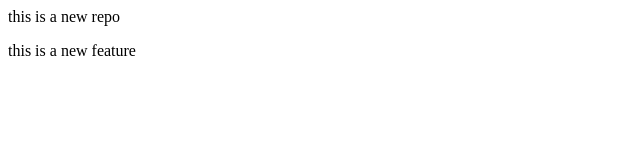
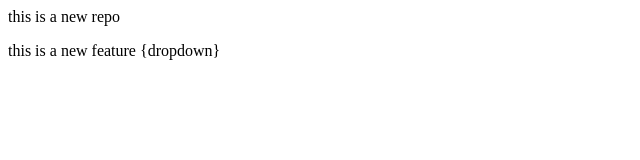
Before and after one commit to Priyanka-tech-lab/Localrepo, a plain HTML site: page index.html in a window 1280 px wide. Shown: the full height of the page, 0-640 px from the left. Drawn offline with Linux system fonts and the light colour scheme.

Commit message:
add dropdown

```diff
--- a/index.html
+++ b/index.html
@@ -1,2 +1,2 @@
 <p>this is a new repo</p>
-<P>this is a new feature</P>
+<P>this is a new feature {dropdown}</P>
```
